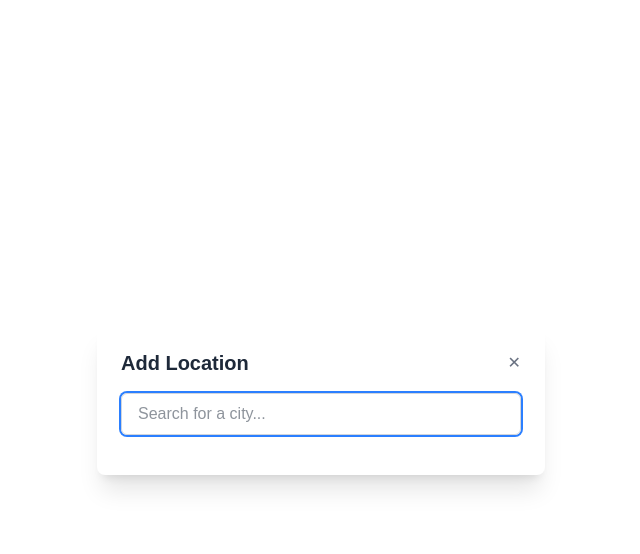
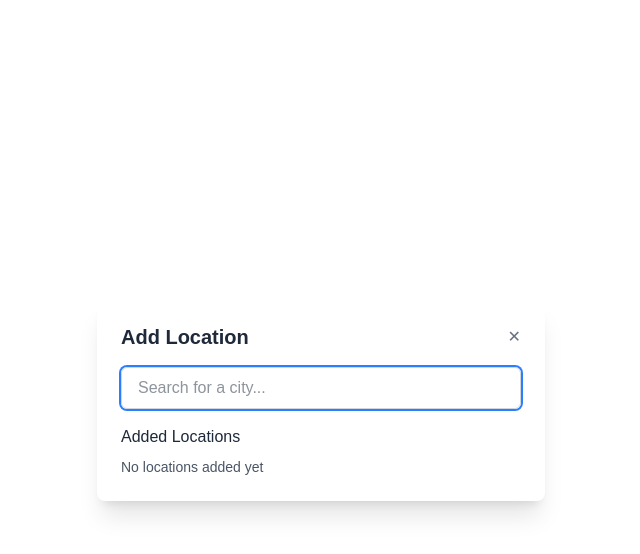
Before and after one commit to eugenenyathi/weatherapp, a Next.js app: page / in a window 1280 px wide. Both pictures are taken after a click on the button "Add Location". Shown: the top 554 px of the page, without its empty margins (319-959 px from the left). Built offline with nearby package versions, Linux system fonts and the light colour scheme.

Commit message:
- Real-time location search using the OpenWeatherMap Geocoding API      - Storage of added locations with their name, latitude, and longitude      - Ability to remove saved locations      - Integration with react-query for efficient API caching and fetching

```diff
--- a/app/AddLocationModal.tsx
+++ b/app/AddLocationModal.tsx
@@ -1,6 +1,8 @@
 'use client';
 
 import { useState, useEffect, useRef } from 'react';
+import { useQuery } from '@tanstack/react-query';
+import axios from 'axios';
 
 interface Location {
   id: string;
@@ -10,50 +12,55 @@ interface Location {
   lon: number;
 }
 
+interface SavedLocation {
+  id: string;
+  name: string;
+  lat: number;
+  lon: number;
+}
+
 interface AddLocationModalProps {
   isOpen: boolean;
   onClose: () => void;
   onAddLocation: (location: Location) => void;
+  savedLocations: SavedLocation[];
+  onRemoveLocation: (id: string) => void;
 }
 
-const AddLocationModal = ({ isOpen, onClose, onAddLocation }: AddLocationModalProps) => {
+const AddLocationModal = ({
+  isOpen,
+  onClose,
+  onAddLocation,
+  savedLocations,
+  onRemoveLocation
+}: AddLocationModalProps) => {
   const [searchTerm, setSearchTerm] = useState('');
-  const [suggestions, setSuggestions] = useState<Location[]>([]);
-  const [isLoading, setIsLoading] = useState(false);
   const inputRef = useRef<HTMLInputElement>(null);
 
-  // Mock data for location suggestions
-  const mockLocations: Location[] = [
-    { id: '1', name: 'New York', country: 'US', lat: 40.7128, lon: -74.0060 },
-    { id: '2', name: 'London', country: 'UK', lat: 51.5074, lon: -0.1278 },
-    { id: '3', name: 'Tokyo', country: 'JP', lat: 35.6762, lon: 139.6503 },
-    { id: '4', name: 'Sydney', country: 'AU', lat: -33.8688, lon: 151.2093 },
-    { id: '5', name: 'Paris', country: 'FR', lat: 48.8566, lon: 2.3522 },
-    { id: '6', name: 'Berlin', country: 'DE', lat: 52.5200, lon: 13.4050 },
-    { id: '7', name: 'Rome', country: 'IT', lat: 41.9028, lon: 12.4964 },
-    { id: '8', name: 'Madrid', country: 'ES', lat: 40.4168, lon: -3.7038 },
-  ];
+  // Fetch location suggestions from OpenWeatherMap API
+  const { data: suggestions = [], isLoading } = useQuery({
+    queryKey: ['geocoding', searchTerm],
+    queryFn: async () => {
+      if (!searchTerm.trim()) return [];
 
-  useEffect(() => {
-    if (searchTerm.trim() === '') {
-      setSuggestions([]);
-      return;
-    }
+      // Note: You'll need to replace 'YOUR_API_KEY' with an actual OpenWeatherMap API key
+      const API_KEY = process.env.NEXT_PUBLIC_OPENWEATHER_API_KEY;
+      const response = await axios.get(
+        `https://api.openweathermap.org/geo/1.0/direct?q=${encodeURIComponent(searchTerm)}&limit=10&appid=${API_KEY}`
+      );
 
-    setIsLoading(true);
-
-    // Simulate API call delay
-    const timer = setTimeout(() => {
-      const filtered = mockLocations.filter(location =>
-        location.name.toLowerCase().includes(searchTerm.toLowerCase()) ||
-        location.country.toLowerCase().includes(searchTerm.toLowerCase())
-      );
-      setSuggestions(filtered);
-      setIsLoading(false);
-    }, 300);
-
-    return () => clearTimeout(timer);
-  }, [searchTerm]);
+      // Transform the API response to match our Location interface
+      return response.data.map((item: any, index: number) => ({
+        id: `${item.lat}-${item.lon}-${index}`, // Create a unique ID
+        name: item.name,
+        country: item.country,
+        lat: item.lat,
+        lon: item.lon
+      }));
+    },
+    enabled: !!searchTerm.trim(), // Only run the query if searchTerm is not empty
+    staleTime: 5 * 60 * 1000, // Cache for 5 minutes
+  });
 
   // Focus the input when the modal opens
   useEffect(() => {
@@ -68,7 +75,6 @@ const AddLocationModal = ({ isOpen, onClose, onAddLocation }: AddLocationModalPr
   const handleSelectLocation = (location: Location) => {
     onAddLocation(location);
     setSearchTerm('');
-    setSuggestions([]);
   };
 
   if (!isOpen) return null;
@@ -104,7 +110,7 @@ const AddLocationModal = ({ isOpen, onClose, onAddLocation }: AddLocationModalPr
         )}
 
         {!isLoading && suggestions.length > 0 && (
-          <div className="border border-gray-200 rounded-md max-h-60 overflow-y-auto">
+          <div className="border border-gray-200 rounded-md max-h-60 overflow-y-auto mb-4">
             {suggestions.map((location) => (
               <div
                 key={location.id}
@@ -119,10 +125,35 @@ const AddLocationModal = ({ isOpen, onClose, onAddLocation }: AddLocationModalPr
         )}
 
         {!isLoading && searchTerm && suggestions.length === 0 && (
-          <div className="text-center py-4 text-gray-600">
+          <div className="text-center py-4 text-gray-600 mb-4">
             No locations found
           </div>
         )}
+
+        {/* Display saved locations */}
+        <div>
+          <h3 className="font-medium text-gray-800 mb-2">Added Locations</h3>
+          {savedLocations.length === 0 ? (
+            <p className="text-gray-600 text-sm">No locations added yet</p>
+          ) : (
+            <div className="space-y-2 max-h-40 overflow-y-auto">
+              {savedLocations.map((location) => (
+                <div
+                  key={location.id}
+                  className="flex justify-between items-center p-2 border border-gray-200 rounded-md"
+                >
+                  <span className="text-gray-700">{location.name}</span>
+                  <button
+                    onClick={() => onRemoveLocation(location.id)}
+                    className="text-red-500 hover:text-red-700"
+                  >
+                    Remove
+                  </button>
+                </div>
+              ))}
+            </div>
+          )}
+        </div>
       </div>
     </div>
   );
--- a/app/WeatherComponent.tsx
+++ b/app/WeatherComponent.tsx
@@ -1,32 +1,32 @@
 import WeatherRow from './WeatherRow';
 
-interface Location {
+interface SavedLocation {
   id: string;
   name: string;
-  rain: string;
-  maxTemp: string;
-  minTemp: string;
+  lat: number;
+  lon: number;
 }
 
 interface LocationsListProps {
   onSelectLocation: (locationId: string) => void;
+  savedLocations: SavedLocation[];
 }
 
-const LocationsList = ({ onSelectLocation }: LocationsListProps) => {
-  // Sample location data
-  const locations: Location[] = [
-    { id: '1', name: 'New York', rain: '20%', maxTemp: '25', minTemp: '15' },
-    { id: '2', name: 'London', rain: '40%', maxTemp: '18', minTemp: '10' },
-    { id: '3', name: 'Tokyo', rain: '10%', maxTemp: '22', minTemp: '16' },
-    { id: '4', name: 'Sydney', rain: '5%', maxTemp: '24', minTemp: '17' },
-    { id: '5', name: 'Paris', rain: '30%', maxTemp: '20', minTemp: '12' },
-  ];
+const LocationsList = ({ onSelectLocation, savedLocations }: LocationsListProps) => {
+  // Generate sample weather data for the saved locations
+  const locationsWithWeather = savedLocations.map((location, index) => ({
+    id: location.id,
+    name: location.name,
+    rain: `${Math.floor(Math.random() * 60)}%`, // Random rain percentage
+    maxTemp: `${Math.floor(15 + Math.random() * 15)}`, // Random max temp between 15-30
+    minTemp: `${Math.floor(5 + Math.random() * 10)}`  // Random min temp between 5-15
+  }));
 
   return (
     <div className="bg-white rounded-lg shadow-md p-6">
       {/* Location rows */}
       <div className="space-y-4">
-        {locations.map((location, index) => (
+        {locationsWithWeather.map((location) => (
           <div
             key={location.id}
             onClick={() => onSelectLocation(location.id)}
--- a/app/page.tsx
+++ b/app/page.tsx
@@ -1,11 +1,22 @@
 'use client';
 
 import { useState } from 'react';
+import { QueryClient, QueryClientProvider } from '@tanstack/react-query';
 import LocationsList from './WeatherComponent';
 import ForecastComponent from './ForecastComponent';
 import Tabs from './Tabs';
 import Header from './Header';
 import AddLocationModal from './AddLocationModal';
+
+// Create a client
+const queryClient = new QueryClient();
+
+interface SavedLocation {
+  id: string;
+  name: string;
+  lat: number;
+  lon: number;
+}
 
 interface Location {
   id: string;
@@ -15,20 +26,15 @@ interface Location {
   lon: number;
 }
 
-const getLocationName = (locationId: string) => {
-  const locations: { [key: string]: string } = {
-    '1': 'New York',
-    '2': 'London',
-    '3': 'Tokyo',
-    '4': 'Sydney',
-    '5': 'Paris',
-  };
-  return locations[locationId] || 'Unknown Location';
+const getLocationName = (locationId: string, savedLocations: SavedLocation[]) => {
+  const location = savedLocations.find(loc => loc.id === locationId);
+  return location?.name || 'Unknown Location';
 };
 
 export default function Home() {
   const [selectedLocation, setSelectedLocation] = useState<string | null>(null);
   const [isModalOpen, setIsModalOpen] = useState(false);
+  const [savedLocations, setSavedLocations] = useState<SavedLocation[]>([]);
 
   const handleSelectLocation = (locationId: string) => {
     setSelectedLocation(locationId);
@@ -47,9 +53,19 @@ export default function Home() {
   };
 
   const handleAddLocation = (location: Location) => {
-    alert(`Added location: ${location.name}`);
-    setIsModalOpen(false);
-    // In a real app, you would add the location to your state/data
+    // Add the location to saved locations
+    const newLocation: SavedLocation = {
+      id: Date.now().toString(),
+      name: location.name,
+      lat: location.lat,
+      lon: location.lon
+    };
+
+    setSavedLocations(prev => [...prev, newLocation]);
+  };
+
+  const handleRemoveLocation = (id: string) => {
+    setSavedLocations(prev => prev.filter(loc => loc.id !== id));
   };
 
   const handleCloseModal = () => {
@@ -57,6 +73,7 @@ export default function Home() {
   };
 
   return (
+    <QueryClientProvider client={queryClient}>
       <div className="min-h-screen bg-gray-200 flex items-center justify-center">
         <div className="w-[70%]">
           <Header
@@ -67,11 +84,14 @@ export default function Home() {
           <Tabs defaultValue="all">
             {selectedLocation ? (
               <ForecastComponent
-              locationName={getLocationName(selectedLocation)}
+                locationName={getLocationName(selectedLocation, savedLocations)}
                 onBack={handleBack}
               />
             ) : (
-            <LocationsList onSelectLocation={handleSelectLocation} />
+              <LocationsList
+                onSelectLocation={handleSelectLocation}
+                savedLocations={savedLocations}
+              />
             )}
           </Tabs>
 
@@ -79,8 +99,11 @@ export default function Home() {
             isOpen={isModalOpen}
             onClose={handleCloseModal}
             onAddLocation={handleAddLocation}
+            savedLocations={savedLocations}
+            onRemoveLocation={handleRemoveLocation}
           />
         </div>
       </div>
+    </QueryClientProvider>
   );
 }
--- a/package.json
+++ b/package.json
@@ -9,15 +9,19 @@
     "lint": "eslint"
   },
   "dependencies": {
+    "@tanstack/react-query": "^5.90.21",
+    "axios": "^1.13.5",
     "next": "16.1.6",
     "react": "19.2.3",
     "react-dom": "19.2.3"
   },
   "devDependencies": {
     "@tailwindcss/postcss": "^4",
+    "@tanstack/react-query-devtools": "^5.91.3",
     "@types/node": "^20",
     "@types/react": "^19",
     "@types/react-dom": "^19",
+    "@types/react-query": "^1.2.8",
     "eslint": "^9",
     "eslint-config-next": "16.1.6",
     "tailwindcss": "^4",
```
Also changed, not shown: 1 other file (tests, documents, lock files or other folders). Lines whose indentation alone changed are shown as unchanged.
